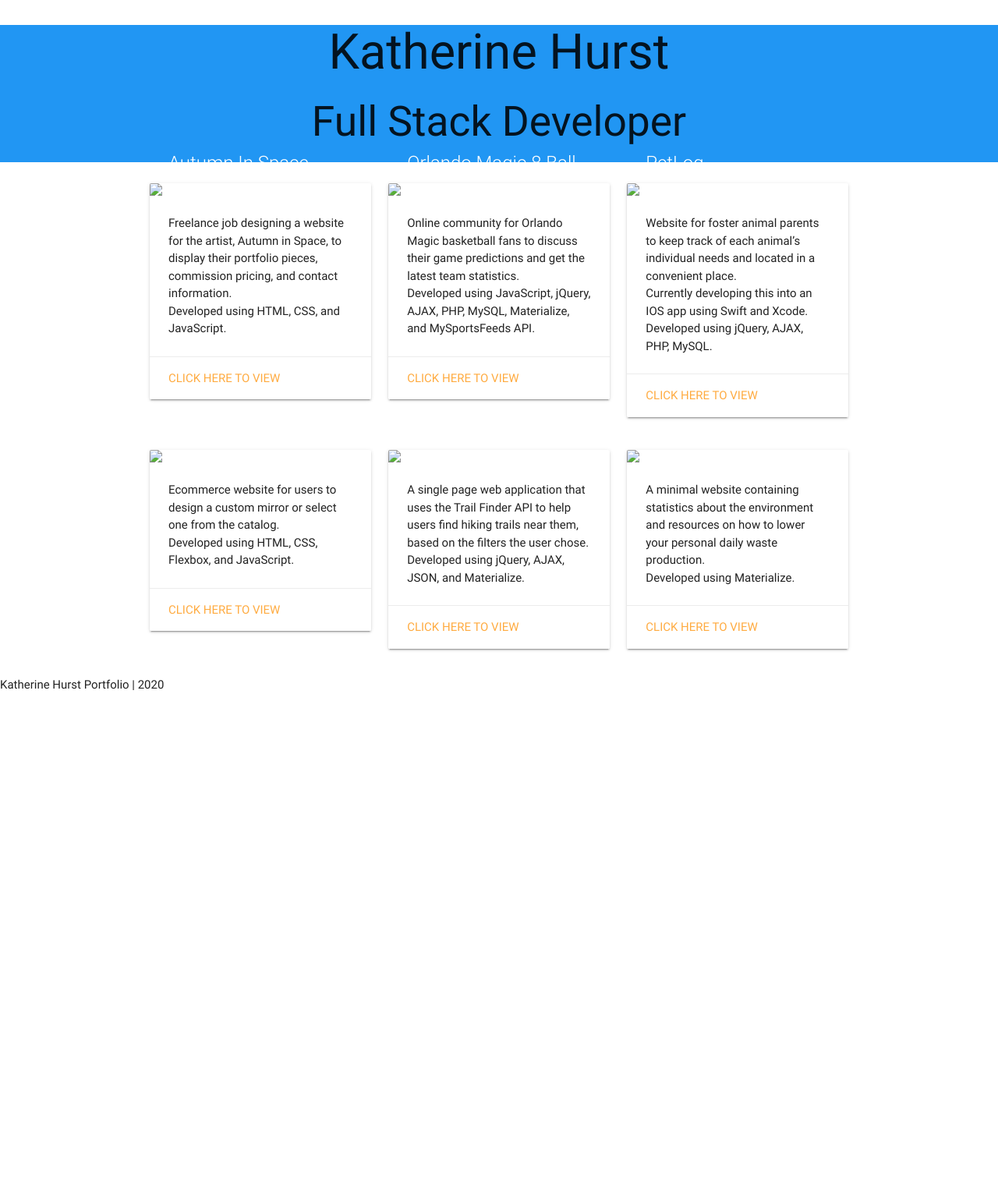
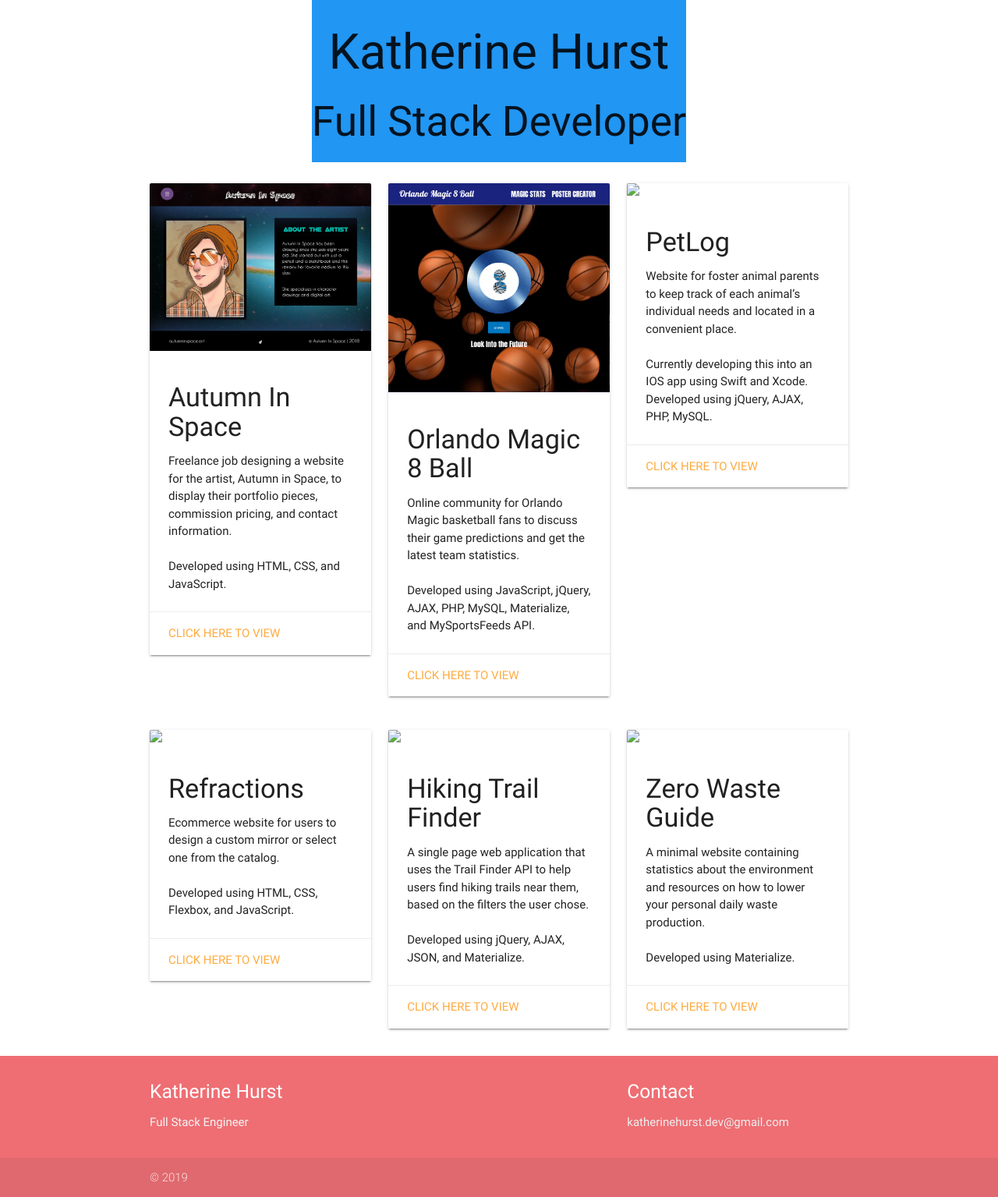
Before and after one commit to KatLH/KatLH.github.io, a PHP site: page / in a window 1280 px wide. Shown: the whole page at 78% size. Before the commit the page ends 885 px from the top, so only its background shows below. Run offline with PHP 8.4, Linux system fonts and the light colour scheme; some libraries are stand-ins or nearby versions.

Commit message:
update 1.2

```diff
--- a/index.html
+++ b/index.html
@@ -22,13 +22,14 @@
             <div class="col s12 m4">
                 <div class="card">
                     <div class="card-image">
-                        <img src="https://via.placeholder.com/150/000000">
-                        <span class="card-title">Autumn In Space</span>
+                        <img src="img/ais.png">
                     </div>
                     <div class="card-content">
+                        <h4>Autumn In Space</h4>
                         <p>Freelance job designing a website for the artist, Autumn in Space, to display their portfolio pieces, commission pricing,
                             and contact
                             information.</p>
+                            <br>
                         <p>Developed using HTML, CSS, and JavaScript.</p>
                     </div>
                     <div class="card-action">
@@ -40,12 +41,13 @@
             <div class="col s12 m4">
                 <div class="card">
                     <div class="card-image">
-                        <img src="https://via.placeholder.com/150/000000">
-                        <span class="card-title">Orlando Magic 8 Ball</span>
+                        <img src="img/orlandomagic8ball.png">
                     </div>
                     <div class="card-content">
+                        <h4>Orlando Magic 8 Ball</h4>
                         <p>Online community for Orlando Magic basketball fans to discuss their game predictions and get the latest team statistics.
                         </p>
+                        <br>
                         <p>Developed using JavaScript, jQuery, AJAX, PHP, MySQL, Materialize, and MySportsFeeds API.</p>
                     </div>
                     <div class="card-action">
@@ -58,10 +60,11 @@
                 <div class="card">
                     <div class="card-image">
                         <img src="https://via.placeholder.com/150/000000">
-                        <span class="card-title">PetLog</span>
                     </div>
                     <div class="card-content">
+                        <h4>PetLog</h4>
                         <p>Website for foster animal parents to keep track of each animal’s individual needs and located in a convenient place.</p>
+                        <br>
                         <p>Currently developing this into an IOS app using Swift and Xcode. Developed using jQuery, AJAX, PHP, MySQL.</p>
                     </div>
                     <div class="card-action">
@@ -76,10 +79,11 @@
                 <div class="card">
                     <div class="card-image">
                         <img src="https://via.placeholder.com/150/000000">
-                        <span class="card-title">Refractions</span>
                     </div>
                     <div class="card-content">
+                        <h4>Refractions</h4>
                         <p>Ecommerce website for users to design a custom mirror or select one from the catalog.</p>
+                        <br>
                         <p>Developed using HTML, CSS, Flexbox, and JavaScript.</p>
                     </div>
                     <div class="card-action">
@@ -92,12 +96,13 @@
                 <div class="card">
                     <div class="card-image">
                         <img src="https://via.placeholder.com/150/000000">
-                        <span class="card-title">Hiking Trail Finder</span>
                     </div>
                     <div class="card-content">
+                        <h4>Hiking Trail Finder</h4>
                         <p>A single page web application that uses the Trail Finder API to help users find hiking trails near them, based on the
                             filters the user
                             chose.</p>
+                            <br>
                         <p>Developed using jQuery, AJAX, JSON, and Materialize.</p>
                     </div>
                     <div class="card-action">
@@ -110,11 +115,12 @@
                 <div class="card">
                     <div class="card-image">
                         <img src="https://via.placeholder.com/150/000000">
-                        <span class="card-title">Zero Waste Guide</span>
                     </div>
                     <div class="card-content">
+                        <h4>Zero Waste Guide</h4>
                         <p>A minimal website containing statistics about the environment and resources on how to lower your personal daily waste
                             production.</p>
+                            <br>
                         <p>Developed using Materialize.</p>
                     </div>
                     <div class="card-action">
@@ -126,19 +132,32 @@
     </div>
 
 
-    <footer>
-        <p>Katherine Hurst Portfolio | 2020</p>
-    </footer>
 
 
 
 
-
-
-
-
-
-
+    <footer class="page-footer grey-lighten-3">
+        <div class="container">
+            <div class="row">
+                <div class="col l6 s12">
+                    <h5 class="white-text">Katherine Hurst</h5>
+                    <p class="grey-text text-lighten-4">Full Stack Engineer</p>
+                </div>
+                <div class="col l4 offset-l2 s12">
+                    <h5 class="white-text">Contact</h5>
+                    <ul>
+                        <li><a class="grey-text text-lighten-3" href="#!">katherinehurst.dev@gmail.com</a></li>
+                    </ul>
+                </div>
+            </div>
+        </div>
+        <div class="footer-copyright">
+            <div class="container">
+                © 2019
+                <a class="grey-text text-lighten-4 right" href="#!"></a>
+            </div>
+        </div>
+    </footer>
 
     <!-- Compiled and minified JavaScript -->
     <script src="https://cdnjs.cloudflare.com/ajax/libs/materialize/0.100.2/js/materialize.min.js"></script>
--- a/main.css
+++ b/main.css
@@ -5,3 +5,13 @@ a {
 h1, h2 {
     text-align: center;
 }
+
+body {
+    display: flex;
+    min-height: 100vh;
+    flex-direction: column;
+}
+
+main {
+    flex: 1 0 auto;
+}
--- a/projects/autumn_in_space/nav/about.html
+++ b/projects/autumn_in_space/nav/about.html
@@ -2,7 +2,7 @@
 <html>
 <meta name="viewport" content="width=device-width, initial-scale=1.0">
 <head>
-  <title>Autumn In Space > About</title>
+  <title>Autumn In Space | About</title>
   <link rel="stylesheet" href="../css/reset_css.css">
   <link rel="stylesheet" href="../css/responsive_css.css">
   <link rel="stylesheet" href="../css/sidebar.css">
--- a/projects/autumn_in_space/nav/commissions.html
+++ b/projects/autumn_in_space/nav/commissions.html
@@ -2,7 +2,7 @@
 <html>
 <meta name="viewport" content="width=device-width, initial-scale=1.0">
 <head>
-  <title>Autumn In Space > Commissions</title>
+  <title>Autumn In Space | Commissions</title>
   <link rel="stylesheet" href="../css/reset_css.css">
   <link rel="stylesheet" href="../css/responsive_css.css">
   <link rel="stylesheet" href="../css/sidebar.css">
--- a/projects/autumn_in_space/nav/contact.html
+++ b/projects/autumn_in_space/nav/contact.html
@@ -2,7 +2,7 @@
 <html>
 <meta name="viewport" content="width=device-width, initial-scale=1.0">
 <head>
-  <title>Autumn In Space > Contact</title>
+  <title>Autumn In Space | Contact</title>
   <link rel="stylesheet" href="../css/reset_css.css">
   <link rel="stylesheet" href="../css/responsive_css.css">
   <link rel="stylesheet" href="../css/sidebar.css">
--- a/projects/autumn_in_space/nav/index.html
+++ b/projects/autumn_in_space/nav/index.html
@@ -2,7 +2,7 @@
 <html>
 <meta name="viewport" content="width=device-width, initial-scale=1.0">
 <head>
-  <title>Autumn In Space > Home</title>
+  <title>Autumn In Space | Home</title>
   <link rel="stylesheet" href="../css/reset_css.css">
   <link rel="stylesheet" href="../css/responsive_css.css">
   <link rel="stylesheet" href="../css/sidebar.css">
--- a/projects/autumn_in_space/nav/portfolio.html
+++ b/projects/autumn_in_space/nav/portfolio.html
@@ -2,7 +2,7 @@
 <html>
 <meta name="viewport" content="width=device-width, initial-scale=1.0">
 <head>
-  <title>Autumn In Space > Portfolio</title>
+  <title>Autumn In Space | Portfolio</title>
   <link rel="stylesheet" href="../css/reset_css.css">
   <link rel="stylesheet" href="../css/responsive_css.css">
   <link rel="stylesheet" href="../css/sidebar.css">
--- a/projects/autumn_in_space/portfolio/digital.html
+++ b/projects/autumn_in_space/portfolio/digital.html
@@ -2,7 +2,7 @@
 <html>
 <meta name="viewport" content="width=device-width, initial-scale=1.0">
 <head>
-  <title>Autumn In Space > Portfolio</title>
+  <title>Autumn In Space | Portfolio</title>
   <link rel="stylesheet" href="../css/reset_css.css">
   <link rel="stylesheet" href="../css/responsive_css.css">
   <link rel="stylesheet" href="../css/sidebar.css">
--- a/projects/autumn_in_space/portfolio/hand_drawn.html
+++ b/projects/autumn_in_space/portfolio/hand_drawn.html
@@ -2,7 +2,7 @@
 <html>
 <meta name="viewport" content="width=device-width, initial-scale=1.0">
 <head>
-  <title>Autumn In Space > Portfolio</title>
+  <title>Autumn In Space | Portfolio</title>
   <link rel="stylesheet" href="../css/reset_css.css">
   <link rel="stylesheet" href="../css/responsive_css.css">
   <link rel="stylesheet" href="../css/sidebar.css">
```
Also changed, not shown: img/ais.png (added), img/orlandomagic8ball.png (added).
